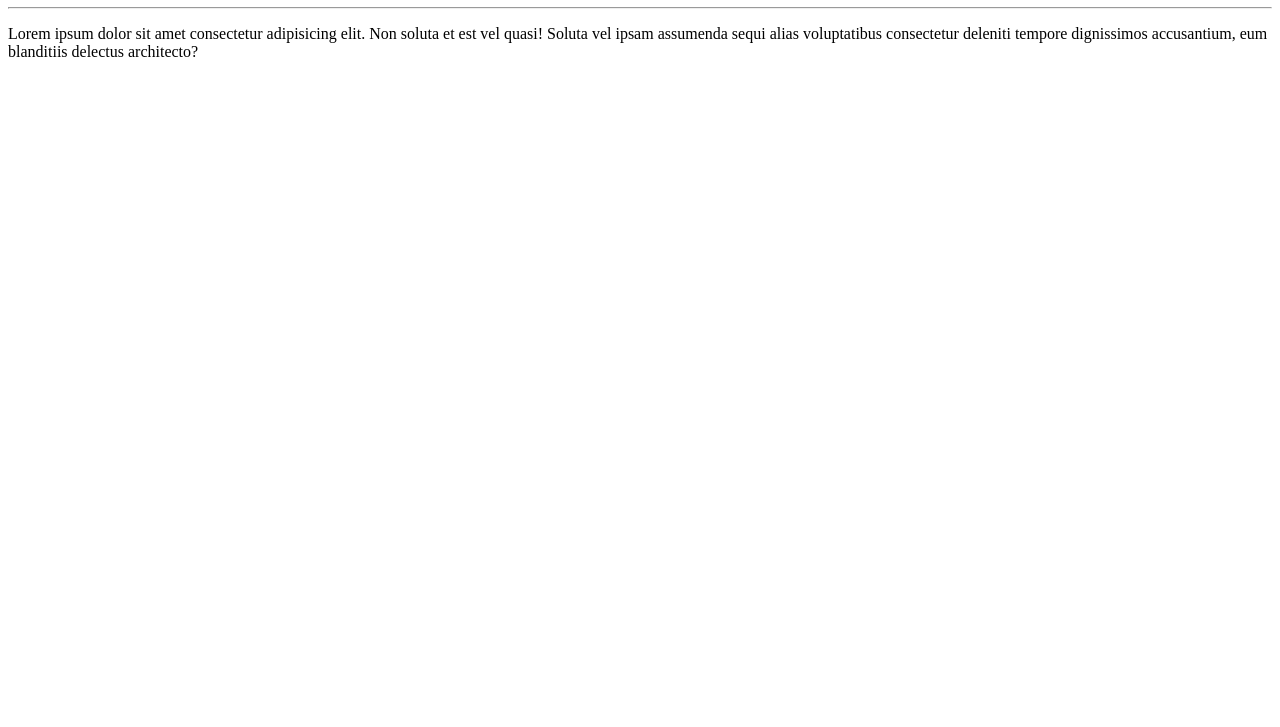
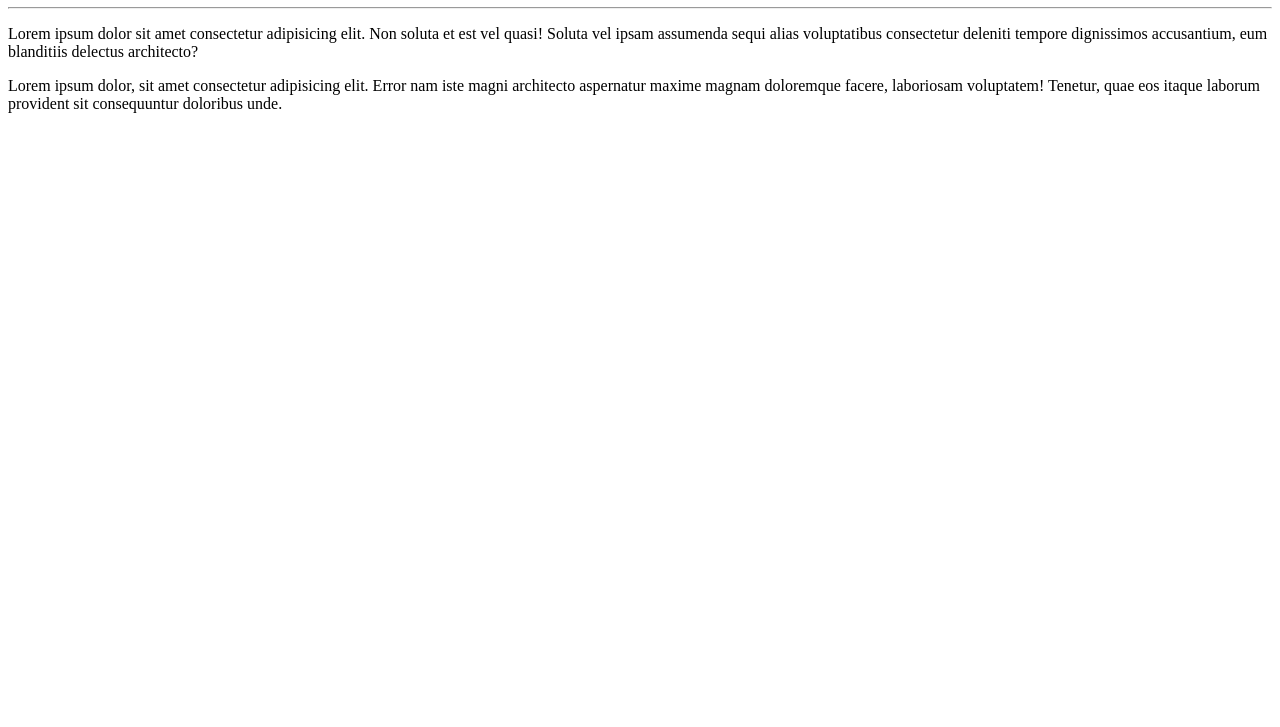
Before and after one commit to jeymesonpessoa/Ola-Mundo, a plain HTML site: page site-exemplo/index.html in a window 1280 px wide. Shown: the part 73-800 px from the top of the page. Drawn offline with Linux system fonts and the light colour scheme.

Commit message:
Adicionei mais um paragráfo

```diff
--- a/site-exemplo/index.html
+++ b/site-exemplo/index.html
@@ -10,5 +10,6 @@
     <h1>Olá, Mundo!</h1>
     <hr>
     <p>Lorem ipsum dolor sit amet consectetur adipisicing elit. Non soluta et est vel quasi! Soluta vel ipsam assumenda sequi alias voluptatibus consectetur deleniti tempore dignissimos accusantium, eum blanditiis delectus architecto?</p>
+    <p>Lorem ipsum dolor, sit amet consectetur adipisicing elit. Error nam iste magni architecto aspernatur maxime magnam doloremque facere, laboriosam voluptatem! Tenetur, quae eos itaque laborum provident sit consequuntur doloribus unde.</p>
 </body>
 </html>
```
